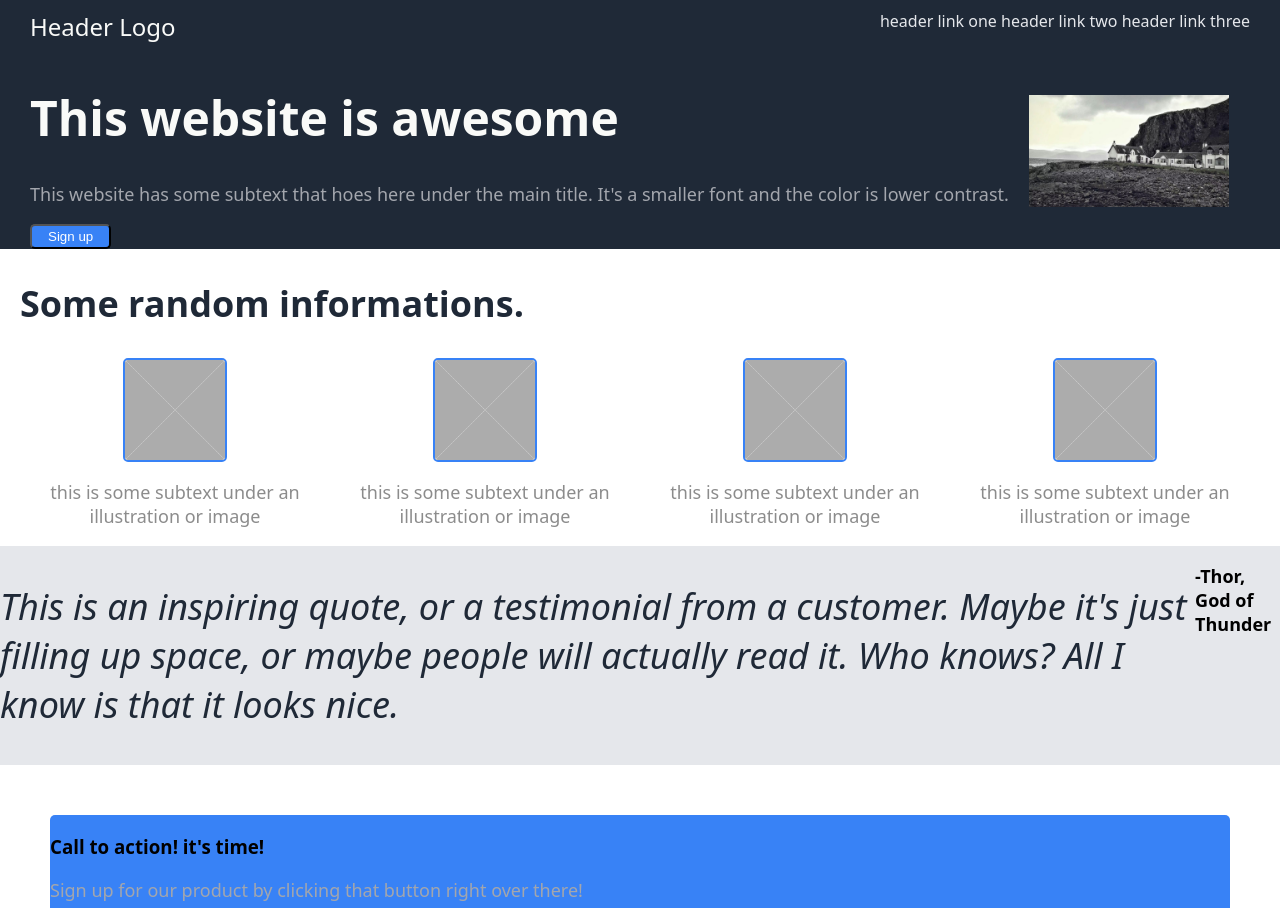
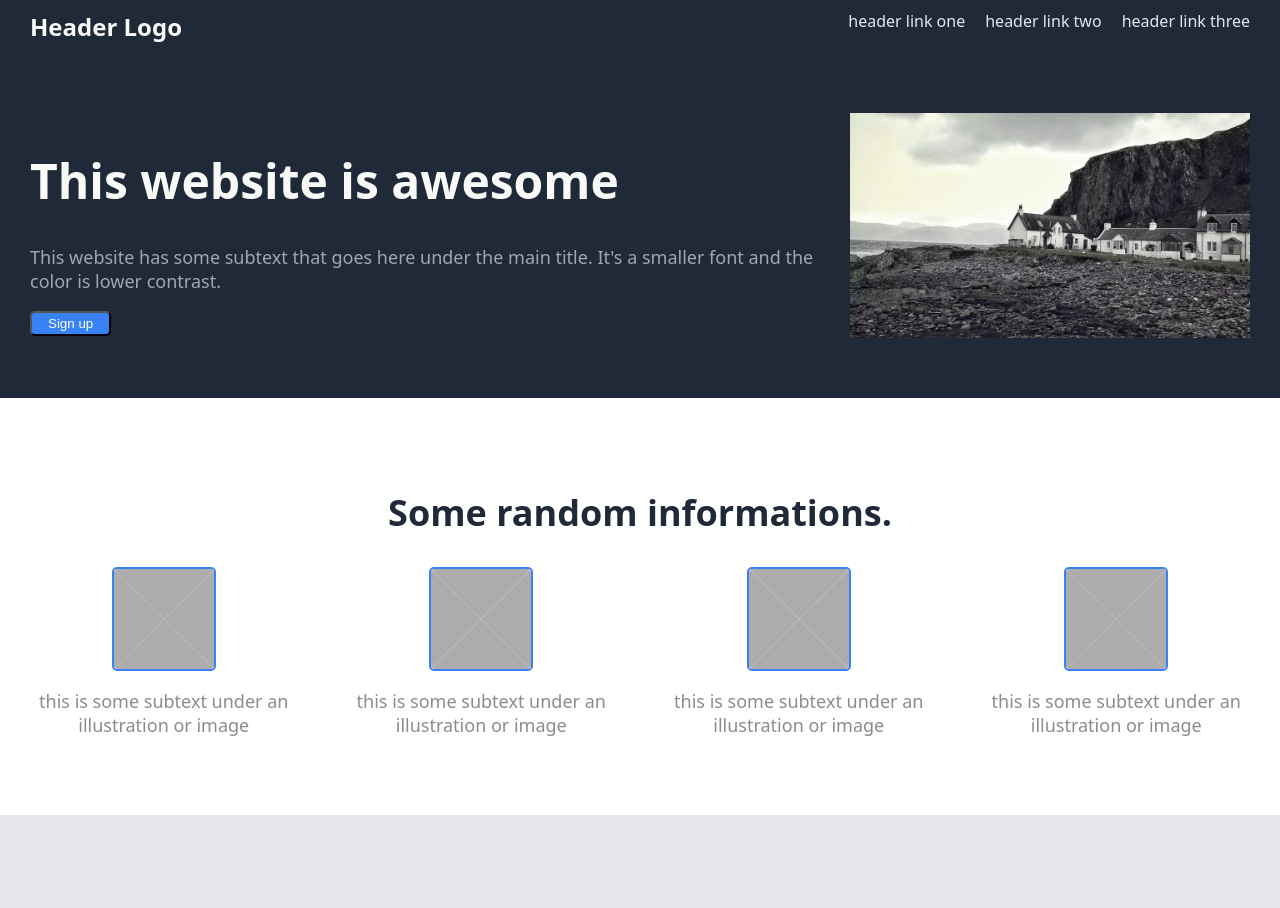
Before and after one commit to Lucandica/landing-page, a plain HTML site: page index.html in a window 1280 px wide. Shown: the top 908 px of the page. Drawn offline with Linux system fonts and the light colour scheme.

Commit message:
Update index and style sheet

```diff
--- a/index.html
+++ b/index.html
@@ -19,7 +19,7 @@
     <div class="top">
         <div class="content">
             <h1>This website is awesome</h1>
-            <p>This website has some subtext that hoes here under the main title. It's a smaller
+            <p>This website has some subtext that goes here under the main title. It's a smaller
                 font and the color is lower contrast.
             </p>
             <button>Sign up</button>
@@ -58,10 +58,10 @@
 
     <div class="action">
         <div class="actiontext">
-            <h3>Call to action! it's time!</h3>
+            <h3>Call to action! It's time!</h3>
             <p>Sign up for our product by clicking that button right over there!</p>
         </div>
-        <button>Sign up</button>
+        <button id="actionbutton">Sign up</button>
     </div>
 
     <div class="footer">
--- a/style.css
+++ b/style.css
@@ -19,6 +19,7 @@ body {
 .logo {
     font-size: 24px;
     color: #F9FAF8;
+    font-weight: 600;
 }
 
 a {
@@ -26,13 +27,19 @@ a {
     color: #E5E7EB;
 }
 
+.links {
+    display: flex;
+    gap: 20px;
+}
+
 /* TOP Section */
 .top  {
     display: flex;
     background: #1f2937;
-    padding: 0 30px;
+    padding: 60px 30px;
     align-items: center;
     gap: 20px;
+    justify-content: space-between;
 }
 
 h1 {
@@ -47,8 +54,9 @@ p {
 }
 
 #placeholder1 {
-    width: 200px;
+    width: 400px;
     height: fit-content;
+    flex-shrink: 0;
 }
 
 /* INFORMATION Section */
@@ -56,7 +64,8 @@ p {
 .informations {
     display: flex;
     flex-direction: column;
-    padding: 0 20px;
+    padding: 60px 30px;
+    align-items: center;
 }
 
 h2 {
@@ -79,6 +88,8 @@ button {
 
 .imagesandinfos {
     display: flex;
+    justify-content: space-around;
+    gap: 50px;
 }
 
 .element {
@@ -86,6 +97,7 @@ button {
     flex-direction: column;
     text-align: center;
     align-items: center;
+    flex-basis: 300px;
 }
 
 .placeholder-sqr {
@@ -100,6 +112,8 @@ button {
 .citation {
     display: flex;
     background: #e5e7eb;
+    padding: 60px 110px;
+    flex-direction: column;
 }
 
 .quote {
@@ -107,6 +121,7 @@ button {
     font-size: 36px;
     font-weight: 300;
     color: #1f2937;
+    width: 80%;
 }
 
 .author {
@@ -114,16 +129,28 @@ button {
     color: black;
     font-weight: 900;
     font-size: 18px;
+    align-self: flex-end;
 }
+
+/* ACTION Section */
 
 .action {
     background: #3882f6;
     margin: 50px;
     border-radius: 5px;
+    padding: 30px 60px;
+    display: flex;
+    justify-content: space-around;
+
+}
+
+h3 {
+    color: white;
 }
 
 .action button {
-    border: 1px solid white
+    border: 1px solid white;
+    align-self: center;
 }
 
 /* FOOTER Section */
```
